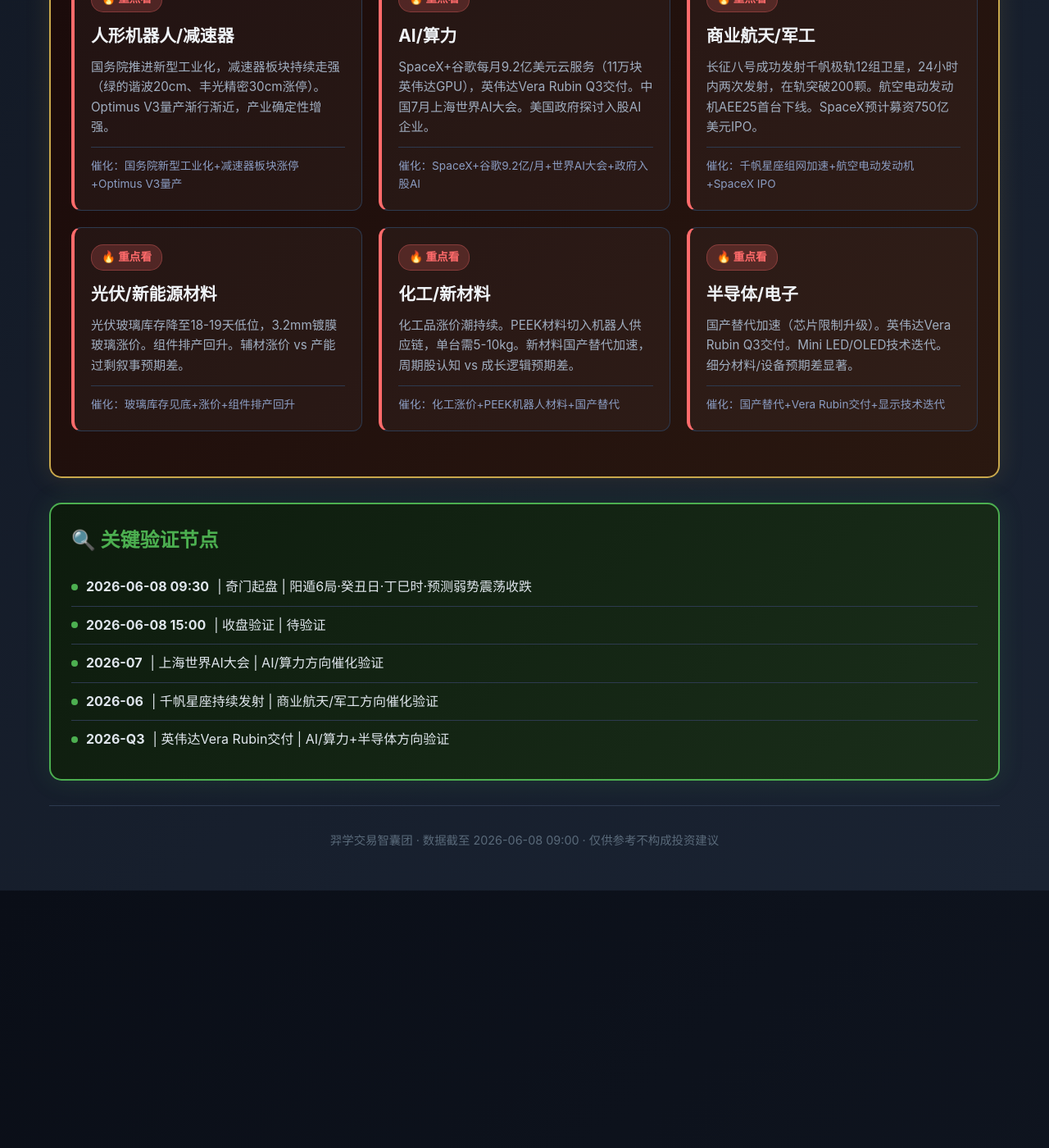
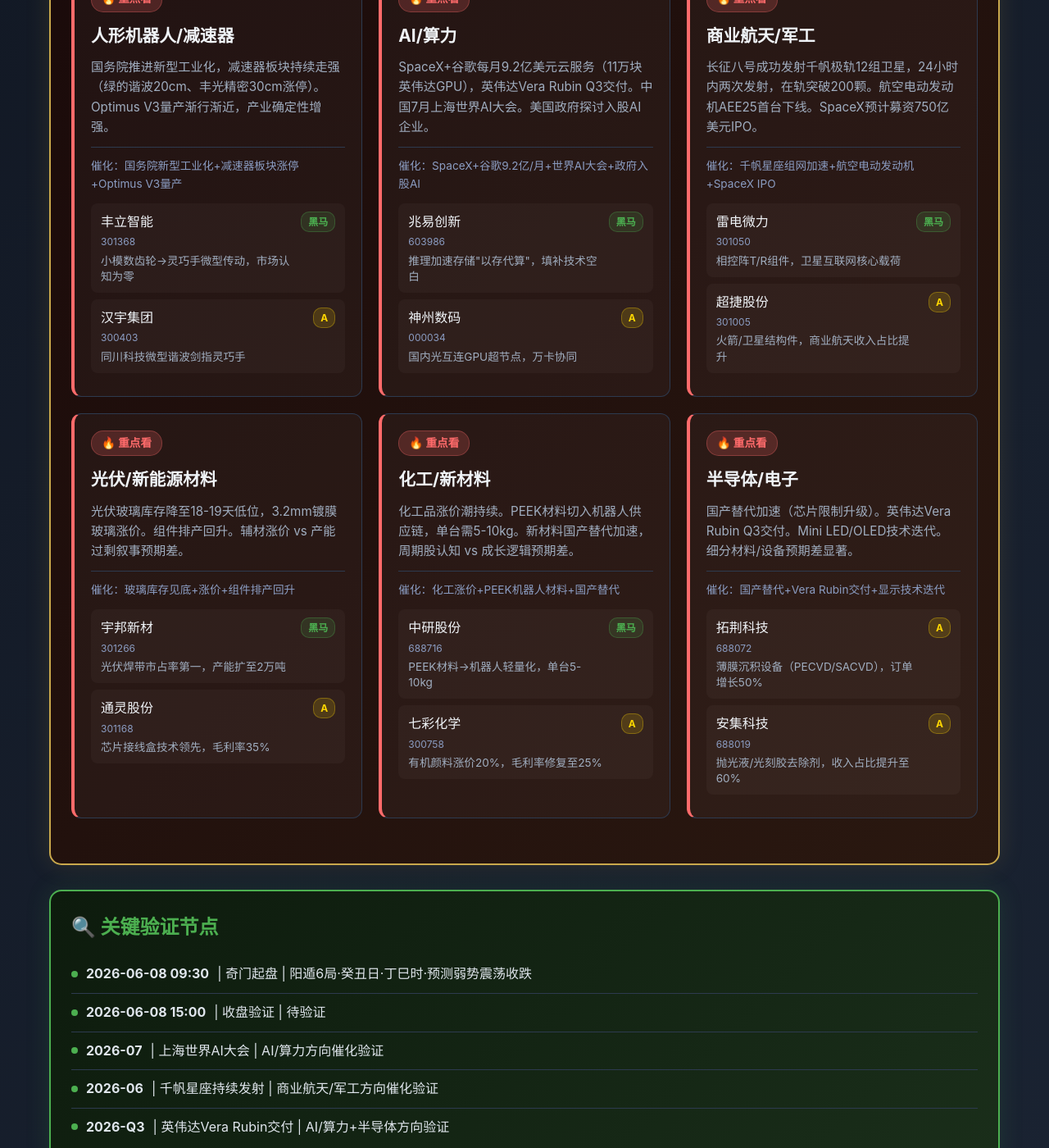
Before and after one commit to xiaoyi0319a/yixue-dashboard, a Jekyll site: the page index.html, which Jekyll copies as it is, in a window 1280 px wide and 1400 px high, scrolled down 3238 px. Shown: the whole window at 82% size. Built offline with Jekyll 4.4.1, drawn with Linux system fonts in a browser that asks for light colours; before the commit the page ends 4324 px from its top, so only the background shows below that.

Commit message:
fix: 新闻方向补全预期差挖掘标的（6方向×2只）

```diff
--- a/index.html
+++ b/index.html
@@ -542,6 +542,10 @@
                     <h3>人形机器人/减速器</h3>
                     <p>国务院推进新型工业化，减速器板块持续走强（绿的谐波20cm、丰光精密30cm涨停）。Optimus V3量产渐行渐近，产业确定性增强。</p>
                     <div class="news-meta">催化：国务院新型工业化+减速器板块涨停+Optimus V3量产</div>
+                    <div class="buzhang-list" style="margin-top:12px;">
+                        <div class="buzhang-item"><div class="buzhang-left"><div class="buzhang-name">丰立智能</div><div class="buzhang-code">301368</div><div class="buzhang-logic">小模数齿轮→灵巧手微型传动，市场认知为零</div></div><span class="buzhang-tag bz-h">黑马</span></div>
+                        <div class="buzhang-item"><div class="buzhang-left"><div class="buzhang-name">汉宇集团</div><div class="buzhang-code">300403</div><div class="buzhang-logic">同川科技微型谐波剑指灵巧手</div></div><span class="buzhang-tag bz-a">A</span></div>
+                    </div>
                 </div>
 
                 <!-- 方向2：AI/算力 -->
@@ -550,6 +554,10 @@
                     <h3>AI/算力</h3>
                     <p>SpaceX+谷歌每月9.2亿美元云服务（11万块英伟达GPU），英伟达Vera Rubin Q3交付。中国7月上海世界AI大会。美国政府探讨入股AI企业。</p>
                     <div class="news-meta">催化：SpaceX+谷歌9.2亿/月+世界AI大会+政府入股AI</div>
+                    <div class="buzhang-list" style="margin-top:12px;">
+                        <div class="buzhang-item"><div class="buzhang-left"><div class="buzhang-name">兆易创新</div><div class="buzhang-code">603986</div><div class="buzhang-logic">推理加速存储"以存代算"，填补技术空白</div></div><span class="buzhang-tag bz-h">黑马</span></div>
+                        <div class="buzhang-item"><div class="buzhang-left"><div class="buzhang-name">神州数码</div><div class="buzhang-code">000034</div><div class="buzhang-logic">国内光互连GPU超节点，万卡协同</div></div><span class="buzhang-tag bz-a">A</span></div>
+                    </div>
                 </div>
 
                 <!-- 方向3：商业航天/军工 -->
@@ -558,6 +566,10 @@
                     <h3>商业航天/军工</h3>
                     <p>长征八号成功发射千帆极轨12组卫星，24小时内两次发射，在轨突破200颗。航空电动发动机AEE25首台下线。SpaceX预计募资750亿美元IPO。</p>
                     <div class="news-meta">催化：千帆星座组网加速+航空电动发动机+SpaceX IPO</div>
+                    <div class="buzhang-list" style="margin-top:12px;">
+                        <div class="buzhang-item"><div class="buzhang-left"><div class="buzhang-name">雷电微力</div><div class="buzhang-code">301050</div><div class="buzhang-logic">相控阵T/R组件，卫星互联网核心载荷</div></div><span class="buzhang-tag bz-h">黑马</span></div>
+                        <div class="buzhang-item"><div class="buzhang-left"><div class="buzhang-name">超捷股份</div><div class="buzhang-code">301005</div><div class="buzhang-logic">火箭/卫星结构件，商业航天收入占比提升</div></div><span class="buzhang-tag bz-a">A</span></div>
+                    </div>
                 </div>
 
                 <!-- 方向4：光伏/新能源材料 -->
@@ -566,6 +578,10 @@
                     <h3>光伏/新能源材料</h3>
                     <p>光伏玻璃库存降至18-19天低位，3.2mm镀膜玻璃涨价。组件排产回升。辅材涨价 vs 产能过剩叙事预期差。</p>
                     <div class="news-meta">催化：玻璃库存见底+涨价+组件排产回升</div>
+                    <div class="buzhang-list" style="margin-top:12px;">
+                        <div class="buzhang-item"><div class="buzhang-left"><div class="buzhang-name">宇邦新材</div><div class="buzhang-code">301266</div><div class="buzhang-logic">光伏焊带市占率第一，产能扩至2万吨</div></div><span class="buzhang-tag bz-h">黑马</span></div>
+                        <div class="buzhang-item"><div class="buzhang-left"><div class="buzhang-name">通灵股份</div><div class="buzhang-code">301168</div><div class="buzhang-logic">芯片接线盒技术领先，毛利率35%</div></div><span class="buzhang-tag bz-a">A</span></div>
+                    </div>
                 </div>
 
                 <!-- 方向5：化工/新材料 -->
@@ -574,6 +590,10 @@
                     <h3>化工/新材料</h3>
                     <p>化工品涨价潮持续。PEEK材料切入机器人供应链，单台需5-10kg。新材料国产替代加速，周期股认知 vs 成长逻辑预期差。</p>
                     <div class="news-meta">催化：化工涨价+PEEK机器人材料+国产替代</div>
+                    <div class="buzhang-list" style="margin-top:12px;">
+                        <div class="buzhang-item"><div class="buzhang-left"><div class="buzhang-name">中研股份</div><div class="buzhang-code">688716</div><div class="buzhang-logic">PEEK材料→机器人轻量化，单台5-10kg</div></div><span class="buzhang-tag bz-h">黑马</span></div>
+                        <div class="buzhang-item"><div class="buzhang-left"><div class="buzhang-name">七彩化学</div><div class="buzhang-code">300758</div><div class="buzhang-logic">有机颜料涨价20%，毛利率修复至25%</div></div><span class="buzhang-tag bz-a">A</span></div>
+                    </div>
                 </div>
 
                 <!-- 方向6：半导体/电子 -->
@@ -582,6 +602,10 @@
                     <h3>半导体/电子</h3>
                     <p>国产替代加速（芯片限制升级）。英伟达Vera Rubin Q3交付。Mini LED/OLED技术迭代。细分材料/设备预期差显著。</p>
                     <div class="news-meta">催化：国产替代+Vera Rubin交付+显示技术迭代</div>
+                    <div class="buzhang-list" style="margin-top:12px;">
+                        <div class="buzhang-item"><div class="buzhang-left"><div class="buzhang-name">拓荆科技</div><div class="buzhang-code">688072</div><div class="buzhang-logic">薄膜沉积设备（PECVD/SACVD），订单增长50%</div></div><span class="buzhang-tag bz-a">A</span></div>
+                        <div class="buzhang-item"><div class="buzhang-left"><div class="buzhang-name">安集科技</div><div class="buzhang-code">688019</div><div class="buzhang-logic">抛光液/光刻胶去除剂，收入占比提升至60%</div></div><span class="buzhang-tag bz-a">A</span></div>
+                    </div>
                 </div>
             </div>
         </div>
```
